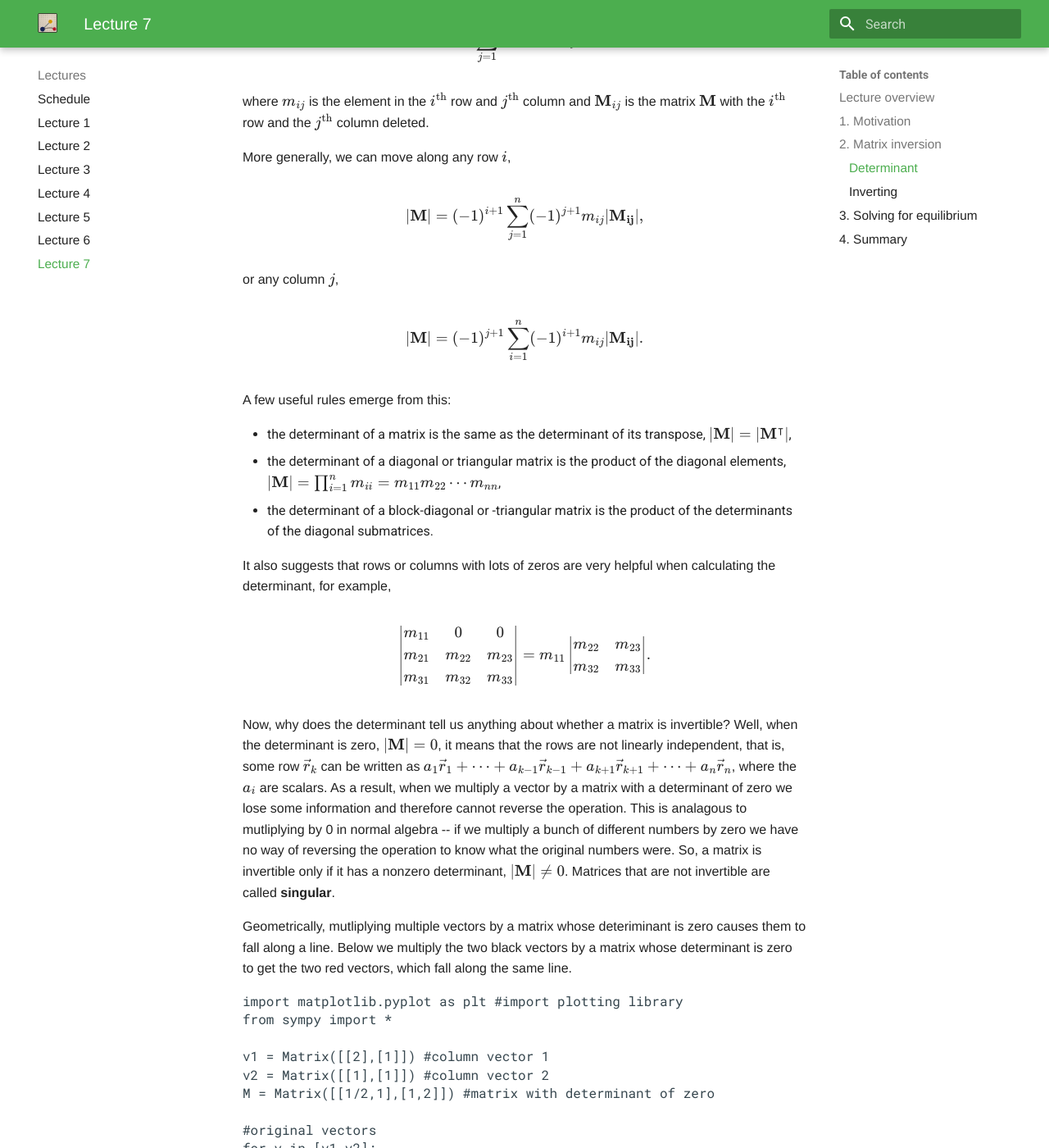
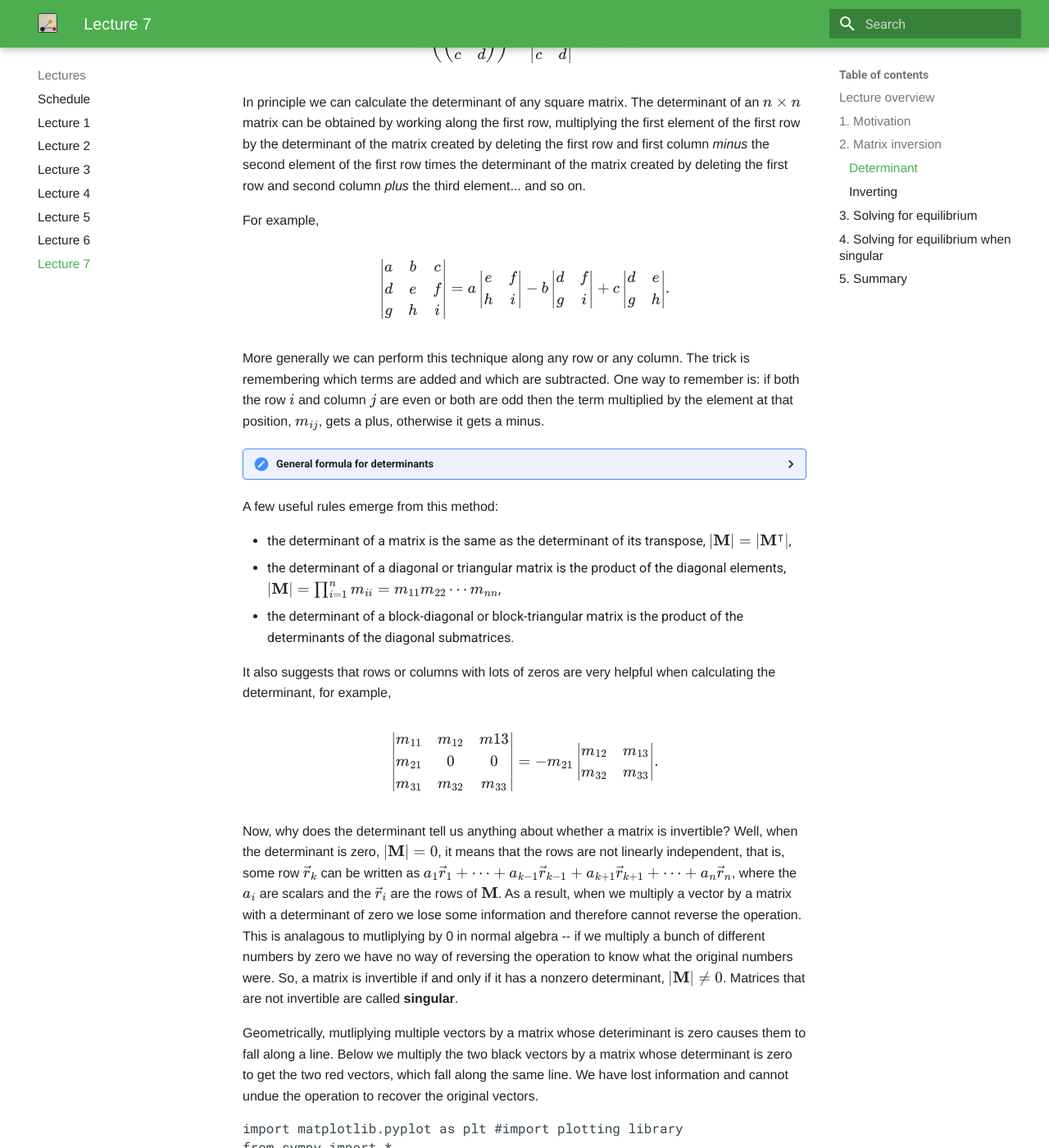
Before and after one commit to osmond-lab/eeb314, an MkDocs documentation site: the page built from docs/lectures/lecture-07.md, in a window 1280 px wide and 1400 px high, scrolled down 2153 px. Shown: the whole window at 82% size. Built offline with MkDocs 1.6.1 and Material for MkDocs 9.7.7, drawn with Linux system fonts in a browser that asks for light colours; comment, search, counter and statistics services are not loaded; some of the changed text lies outside the part shown.

Commit message:
lecture 7 updated after delivery

```diff
--- a/docs/lectures/lecture-07.md
+++ b/docs/lectures/lecture-07.md
@@ -29,7 +29,8 @@
 1. [Motivation](#section1)
 2. [Matrix inversion](#section2)
 3. [Solving for equilibrium](#section3)
-4. [Summary](#section4)
+4. [Solving for equilibrium when singular](#section4)
+5. [Summary](#section5)
 
 <span id='section1'></span>
 ## 1. Motivation
@@ -53,13 +54,20 @@ $$
 
 with $n_i$ the number of birds on island $i$ at time $t$, $b_i$ the birth rate on island $i$, $d_i$ the death rate on island $i$, $m_{ij}$ the rate at which birds on island $j$ migrate to island $i$, and $m_i$ the rate at which birds arrive to island $i$ from elsewhere.
 
-Next we would like to solve for the equilibria. To do this we need to learn how to invert a matrix.
+Next we would like to solve for the equilibria. We can start by setting the differential equation to 0 and subtracting $\vec{m}$ from both sides,
+
+$$
+\begin{align*}
+0 &= \mathbf{M}\hat{\vec{n}} + \vec{m}\\
+-\vec{m} &= \mathbf{M}\hat{\vec{n}}.
+\end{align*}
+$$
+
+Now to isolate our variable, $\hat{\vec{n}}$, we effectively need to move $\mathbf{M}$ to the other side of the equation. In normal algebra we would simply divide both sides by $\mathbf{M}$. But note that in the last lecture we discussed matrix addition and multiplication. We did not yet discuss division. This is because for matrices there is no such thing as division. The analogy is the **inverse**.
 
 <span id='section2'></span>
 ## 2. Matrix inversion
 <hr>
-
-In the last lecture we discussed matrix addition and multiplication. We did not yet discuss division. In fact, for matrices, there is no such thing as division. The analogy is the **inverse**.
 
 A square $m\times m$ matrix $\mathbf{M}$ is **invertible** if it may be multiplied by another matrix to get the identity matrix.  We call this second matrix, $\mathbf{M}^{-1}$, the **inverse** of the first,
 
@@ -95,59 +103,75 @@ $$
 \end{equation*}
 $$
 
-The determinant of an $n \times n$ matrix can be obtained by working along the first row, multiplying the first element of the first row by the determinant of the matrix created by deleting the first row and first column *minus* the second element of the first row times the determinant of the matrix created by deleting the first row and second column *plus* the third element... and so on,
+In principle we can calculate the determinant of any square matrix. The determinant of an $n \times n$ matrix can be obtained by working along the first row, multiplying the first element of the first row by the determinant of the matrix created by deleting the first row and first column *minus* the second element of the first row times the determinant of the matrix created by deleting the first row and second column *plus* the third element... and so on.
+
+For example,
 
 $$
+\begin{equation*}
 \begin{vmatrix}
-\mathbf{M}
+  a & b & c \\
+  d & e & f\\
+  g & h & i
 \end{vmatrix}
-= \sum_{j=1}^n (-1)^{j+1} m_{1j}
-\begin{vmatrix}
-\mathbf{M}_{1j}
-\end{vmatrix},
+= a \begin{vmatrix}
+  e & f\\
+  h & i
+\end{vmatrix}
+- b \begin{vmatrix}
+  d & f\\
+  g & i
+\end{vmatrix}
++ c \begin{vmatrix}
+  d & e\\
+  g & h
+\end{vmatrix}.
+\end{equation*}
 $$
 
-where $m_{ij}$ is the element in the $i^{\mathrm{th}}$ row and $j^{\mathrm{th}}$ column and $\mathbf{M}_{ij}$ is the matrix $\mathbf{M}$ with the $i^{\mathrm{th}}$ row and the $j^{\mathrm{th}}$ column deleted.
+More generally we can perform this technique along any row or any column. The trick is remembering which terms are added and which are subtracted. One way to remember is: if both the row $i$ and column $j$ are even or both are odd then the term multiplied by the element at that position, $m_{ij}$, gets a plus, otherwise it gets a minus.
 
-More generally, we can move along any row $i$,
+??? "General formula for determinants"
 
-$$
-|\mathbf{M}| = (-1)^{i+1}\sum_{j=1}^{n}(-1)^{j+1}m_{ij}  |\mathbf{M_{ij}}|,
-$$
+    Moving along any row $i$,
 
-or any column $j$,
+    $$
+    |\mathbf{M}| = (-1)^{i+1}\sum_{j=1}^{n}(-1)^{j+1}m_{ij}  |\mathbf{M}_{ij}|.
+    $$
 
-$$
-|\mathbf{M}| = (-1)^{j+1}\sum_{i=1}^{n}(-1)^{i+1}m_{ij}  |\mathbf{M_{ij}}|.
-$$
+    Moving along column $j$,
 
-A few useful rules emerge from this:
+    $$
+    |\mathbf{M}| = (-1)^{j+1}\sum_{i=1}^{n}(-1)^{i+1}m_{ij}  |\mathbf{M}_{ij}|.
+    $$
+
+A few useful rules emerge from this method:
 
 - the determinant of a matrix is the same as the determinant of its transpose, $|\mathbf{M}| = |\mathbf{M}^\intercal|$,
 - the determinant of a diagonal or triangular matrix is the product of the diagonal elements, $|\mathbf{M}| = \prod_{i=1}^n m_{ii} = m_{11}m_{22}\cdots m_{nn}$,
-- the determinant of a block-diagonal or -triangular matrix is the product of the determinants of the diagonal submatrices.
+- the determinant of a block-diagonal or block-triangular matrix is the product of the determinants of the diagonal submatrices.
 
 It also suggests that rows or columns with lots of zeros are very helpful when calculating the determinant, for example,
 
 $$
 \begin{aligned}
 \begin{vmatrix}
-  m_{11} & 0 & 0 \\
-  m_{21} & m_{22} & m_{23} \\
+  m_{11} & m_{12} & m{13} \\
+  m_{21} & 0 & 0 \\
   m_{31} & m_{32} & m_{33} \\
 \end{vmatrix}
 =
-m_{11}
+- m_{21}
 \begin{vmatrix}
-  m_{22} & m_{23} \\
+  m_{12} & m_{13} \\
   m_{32} & m_{33} \\
 \end{vmatrix}.
 \end{aligned}
 $$
 
-Now, why does the determinant tell us anything about whether a matrix is invertible? Well, when the determinant is zero, $|\mathbf{M}|=0$, it means that the rows are not linearly independent, that is, some row $\vec{r}_k$ can be written as $a_1 \vec{r}_1 + \cdots + a_{k-1} \vec{r}_{k-1} + a_{k+1} \vec{r}_{k+1} + \cdots + a_n \vec{r}_n$, where the $a_i$ are scalars. As a result, when we multiply a vector by a matrix with a determinant of zero we lose some information and therefore cannot reverse the operation. This is analagous to mutliplying by 0 in normal algebra -- if we multiply a bunch of different numbers by zero we have no way of reversing the operation to know what the original numbers were. So, a matrix is invertible only if it has a nonzero determinant, $|\mathbf{M}|\neq0$. Matrices that are not invertible are called **singular**.
+Now, why does the determinant tell us anything about whether a matrix is invertible? Well, when the determinant is zero, $|\mathbf{M}|=0$, it means that the rows are not linearly independent, that is, some row $\vec{r}_k$ can be written as $a_1 \vec{r}_1 + \cdots + a_{k-1} \vec{r}_{k-1} + a_{k+1} \vec{r}_{k+1} + \cdots + a_n \vec{r}_n$, where the $a_i$ are scalars and the $\vec{r}_i$ are the rows of $\mathbf{M}$. As a result, when we multiply a vector by a matrix with a determinant of zero we lose some information and therefore cannot reverse the operation. This is analagous to mutliplying by 0 in normal algebra -- if we multiply a bunch of different numbers by zero we have no way of reversing the operation to know what the original numbers were. So, a matrix is invertible if and only if it has a nonzero determinant, $|\mathbf{M}|\neq0$. Matrices that are not invertible are called **singular**.
 
-Geometrically, mutliplying multiple vectors by a matrix whose deteriminant is zero causes them to fall along a line. Below we multiply the two black vectors by a matrix whose determinant is zero to get the two red vectors, which fall along the same line.
+Geometrically, mutliplying multiple vectors by a matrix whose deteriminant is zero causes them to fall along a line. Below we multiply the two black vectors by a matrix whose determinant is zero to get the two red vectors, which fall along the same line. We have lost information and cannot undue the operation to recover the original vectors.
 
 
 <pre data-executable="true" data-language="python">
@@ -212,7 +236,7 @@ $$
 \end{align}
 $$
 
-Larger matrices are more difficult to invert, except if they are diagonal, in which case we simply invert each of the diagonal elements,
+Larger matrices are more difficult to invert by hand. One exception is if they are diagonal, in which case we simply invert each of the diagonal elements,
 
 $$
 \mathbf{M}^{-1} =
@@ -336,7 +360,77 @@ plt.show()
 
 
 <span id='section4'></span>
-## 4. Summary
+## 4. Solving for equilibrium when singular
+<hr>
+
+Now, if our matrix $\mathbf{M}$ is singular we can still try to solve for equilibrium, we just can't use matrix algebra. Instead we try to simultaneously solve all equations. We've nearly done this above with the nullclines already. Setting the two nullclines equal to one another to find their intersection,
+
+$$
+\begin{align}
+\frac{-m_1 - (b_1 - d_1 - m_{21})\hat{n}_1}{m_{12}} &= \frac{-m_{21} \hat{n}_1 - m_2}{b_2 - d_2 - m_{12}}\\
+(-m_1 - (b_1 - d_1 - m_{21})\hat{n}_1)(b_2 - d_2 - m_{12}) &= (-m_{21} \hat{n}_1 - m_2)m_{12}\\
+(m_{21}m_{12}-(b_1 - d_1 - m_{21})(b_2 - d_2 - m_{12}))\hat{n}_1 &= - m_2m_{12} + m_1(b_2 - d_2 - m_{12})\\
+-|\mathbf{M}|\hat{n}_1 &= - m_2m_{12} + m_1(b_2 - d_2 - m_{12})\\
+0 &= - m_2m_{12} + m_1(b_2 - d_2 - m_{12}).
+\end{align}
+$$
+
+This is either true or not true, regardless of $n_1$ and $n_2$. This means that the two nullclines intersect everywhere or nowhere, which implies there are either infinite equilibria (along the shared nullcline) or no equilibria.
+
+Below is a scenario where there are no equilibria, in which case the nullclines never cross because they are parallel to one another.
+
+
+<pre data-executable="true" data-language="python">
+import matplotlib.pyplot as plt
+from sympy import *
+import numpy as np
+
+# define the variables
+n1, n2 = symbols('n1, n2')
+
+# choose the parameter values
+b1, b2 = 1.1, 1
+d1, d2 = 1.01, 1.01
+m12 = 0.5
+m21 = (b1 - d1)*(b2 - d2 - m12)/(m12 + (b2 - d2 - m12)) #forces zero determinant
+m1 = 5
+delta = 10 #0 for infinite equilibria, nonzero for no equilibria
+m2 = m1*(b2 - d2 - m12)/m12 + delta
+
+# define differential equations
+dn1dt = (b1 - d1 - m21) * n1 + m12 * n2 + m1
+dn2dt = m21 * n1 + (b2 - d2 - m12) * n2 + m2
+
+# get the nullclines
+nullcline_1 = solve(Eq(dn1dt, 0),n2)[0]
+nullcline_2 = solve(Eq(dn2dt, 0),n2)[0]
+
+# plot
+n1s = np.linspace(0,100,100)
+plt.plot(n1s, [nullcline_1.subs(n1,i) for i in n1s], label='$n_1$ nullcline')
+plt.plot(n1s, [nullcline_2.subs(n1,i) for i in n1s], label='$n_2$ nullcline')
+
+# # add predicted equilibrium
+# n1eq = -((b2-d2-m21)*m1-m21*m2)/((b1-d1-m12)*(b2-d2-m21)-m21*m12)
+# n2eq = -(-m12*m1+(b1-d1-m12)*m2)/((b1-d1-m12)*(b2-d2-m21)-m21*m12)
+# plt.scatter(n1eq,n2eq, color='k', zorder=2, s=100, label='equilibrium')
+
+plt.xlabel('number of birds on island 1, $n_1$')
+plt.ylabel('number of birds on island 2, $n_2$')
+plt.xlim(0,100)
+plt.ylim(0,100)
+plt.legend()
+plt.show()
+</pre>
+
+
+
+![png](lecture-07_files/lecture-07_7_0.png)
+
+
+
+<span id='section5'></span>
+## 5. Summary
 <hr>
 
 We can solve multivariate linear equations using matrix inversion, giving us a way to find equilibria when the matrix is invertible (ie, the determinant is nonzero). These equilibria are where the change in all variables is zero, i.e., where the nullclines for all variables intersect.
```
Also changed, not shown: docs/lectures/lecture-07_files/lecture-07_7_0.png (added), site/lectures/lecture-07/index.html, site/lectures/lecture-07_files/lecture-07_7_0.png (added), site/search/search_index.json, 1 other file.
